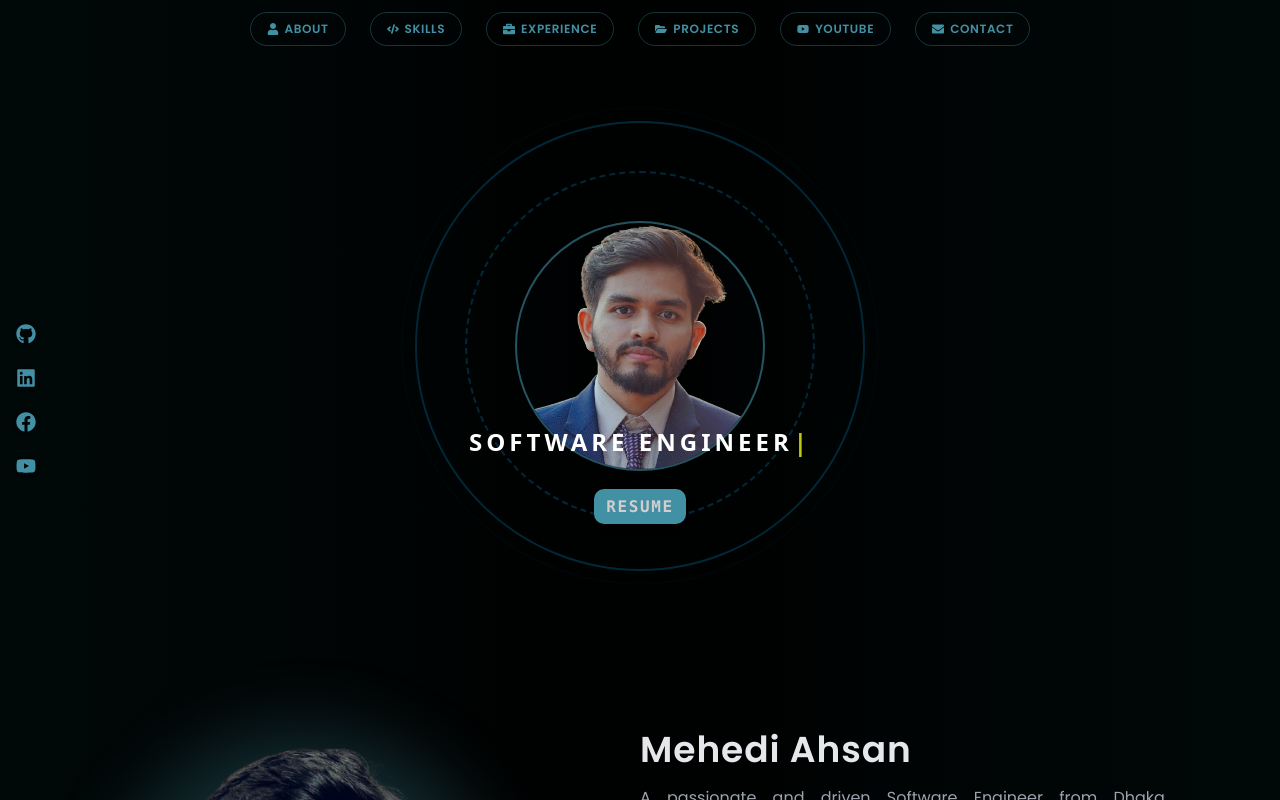
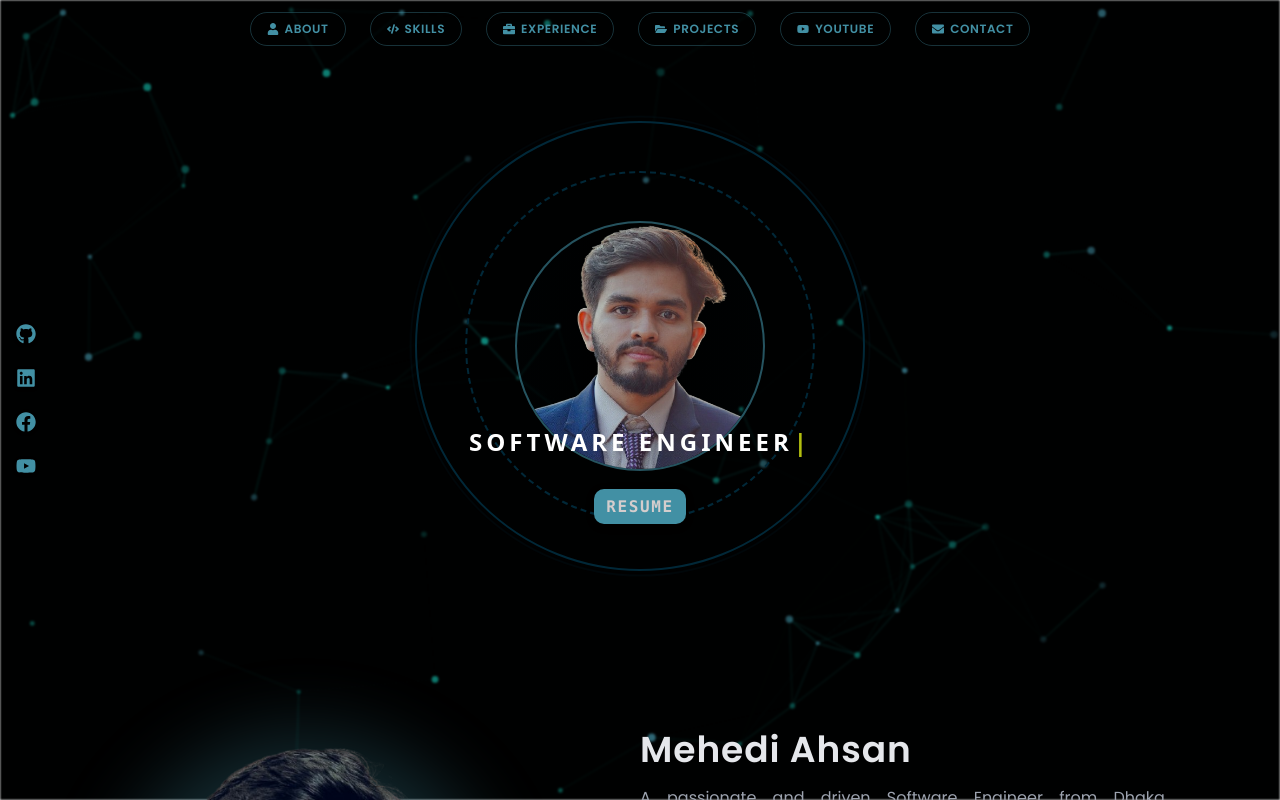
Before and after one commit to MehediAhsan/mehedi-portfolio-nextjs, a Next.js app: page / in a window 1280 px wide. Shown: the top 800 px of the page. Built offline with nearby package versions, Linux system fonts and the light colour scheme.

Commit message:
added particles bg

```diff
--- a/package.json
+++ b/package.json
@@ -18,7 +18,10 @@
     "react-icons": "^5.0.1",
     "react-scroll": "^1.9.0",
     "react-scroll-to-top": "^3.0.0",
+    "react-tsparticles": "^2.12.2",
     "swiper": "^11.1.0",
+    "tsparticles": "^3.9.1",
+    "tsparticles-slim": "^2.12.0",
     "typewriter-effect": "^2.21.0"
   },
   "devDependencies": {
--- a/src/app/globals.css
+++ b/src/app/globals.css
@@ -54,3 +54,8 @@
   0% { width: 0 }
   100% { width: 220px }
 }
+
+
+canvas {
+  filter: blur(1px);
+}
--- a/src/app/layout.jsx
+++ b/src/app/layout.jsx
@@ -1,6 +1,7 @@
 import { Poppins } from "next/font/google";
 import { Toaster } from "react-hot-toast";
 import "./globals.css";
+import ParticlesBackground from "@/components/shared/ParticlesBackground";
 
 const inter = Poppins({
   subsets: ["latin"],
@@ -16,9 +17,10 @@ export default function RootLayout({ children }) {
   return (
     <html lang="en">
       <body className={inter.className}>
-        <div className="bg-gradient-to-r from-[#000808] via-[#000101] to-[#000808] overflow-hidden text-white">
+        <div className="overflow-hidden text-white">
           {children}
           <Toaster />
+          <ParticlesBackground />
         </div>
       </body>
     </html>
--- /dev/null
+++ b/src/components/shared/ParticlesBackground.jsx
@@ -0,0 +1,53 @@
+"use client";
+
+import Particles from "react-tsparticles";
+import { loadSlim } from "tsparticles-slim";
+import { useCallback } from "react";
+
+export default function ParticlesBackground() {
+    const particlesInit = useCallback(async (engine) => {
+        await loadSlim(engine);
+    }, []);
+
+    return (
+        <Particles
+            id="tsparticles"
+            init={particlesInit}
+            className="absolute inset-0 -z-10"
+            options={{
+                background: { color: "#000101" }, // dark background
+                fpsLimit: 60,
+                interactivity: {
+                    events: {
+                        onHover: { enable: true, mode: "repulse" }, // particles repel on hover
+                        onClick: { enable: true, mode: "push" }, // click adds particles
+                    },
+                    modes: {
+                        repulse: { distance: 120, duration: 0.4 },
+                        push: { quantity: 2 },
+                    },
+                },
+                particles: {
+                    number: { value: 60, density: { enable: true, area: 900 } },
+                    color: { value: ["#14b8a6", "#0f766e", "#4290a4"] }, // teal shades
+                    links: {
+                        enable: true,
+                        color: "#0f766e",
+                        distance: 150,
+                        opacity: 0.3,
+                        width: 1.5,
+                    },
+                    move: {
+                        enable: true,
+                        speed: 1,
+                        direction: "none",
+                        outModes: { default: "bounce" },
+                    },
+                    size: { value: { min: 2, max: 4 } },
+                    opacity: { value: { min: 0.2, max: 0.7 }, animation: { enable: true, speed: 1, minimumValue: 0.2, sync: false } },
+                },
+                detectRetina: true,
+            }}
+        />
+    );
+}
```
Also changed, not shown: 1 other file (tests, documents, lock files or other folders).
